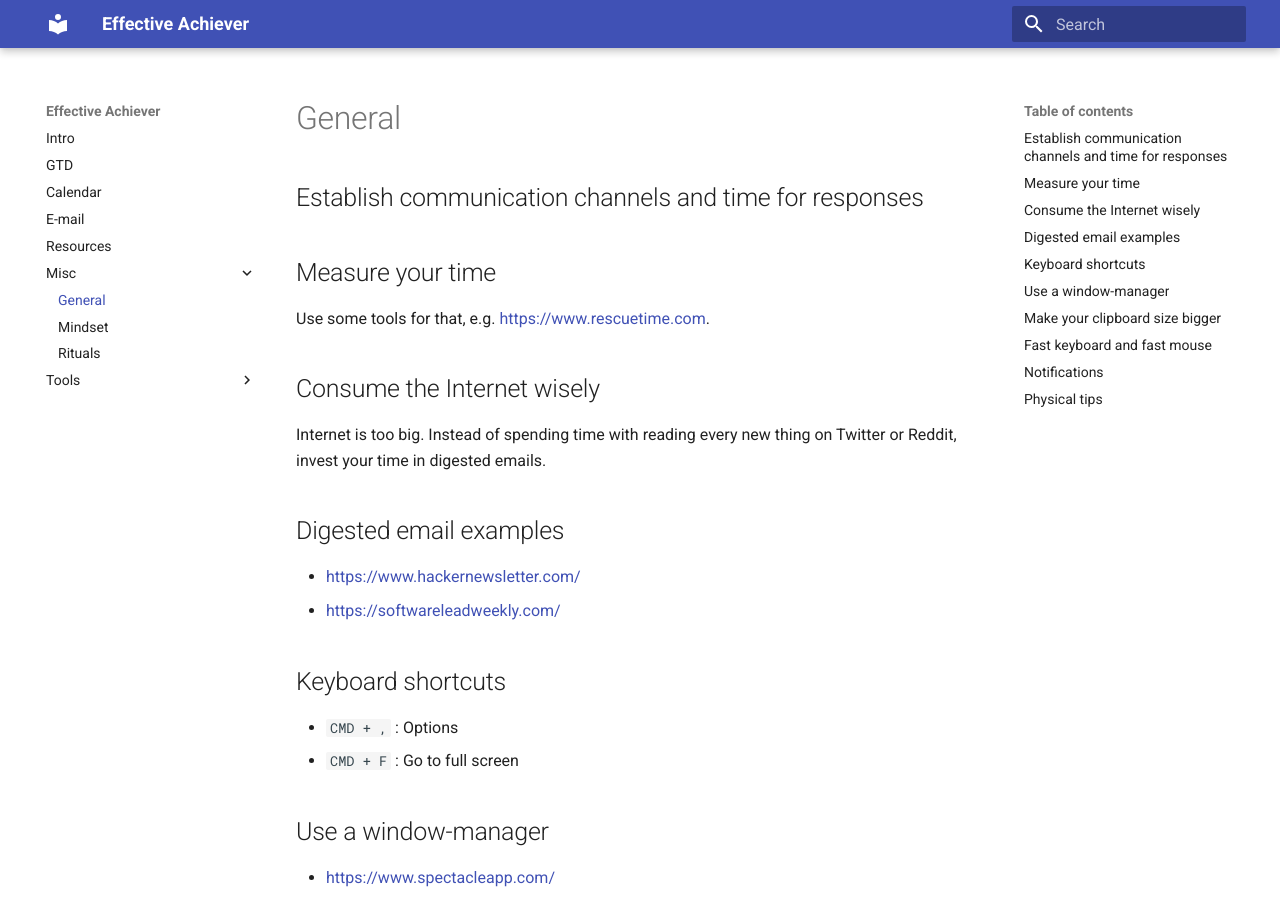
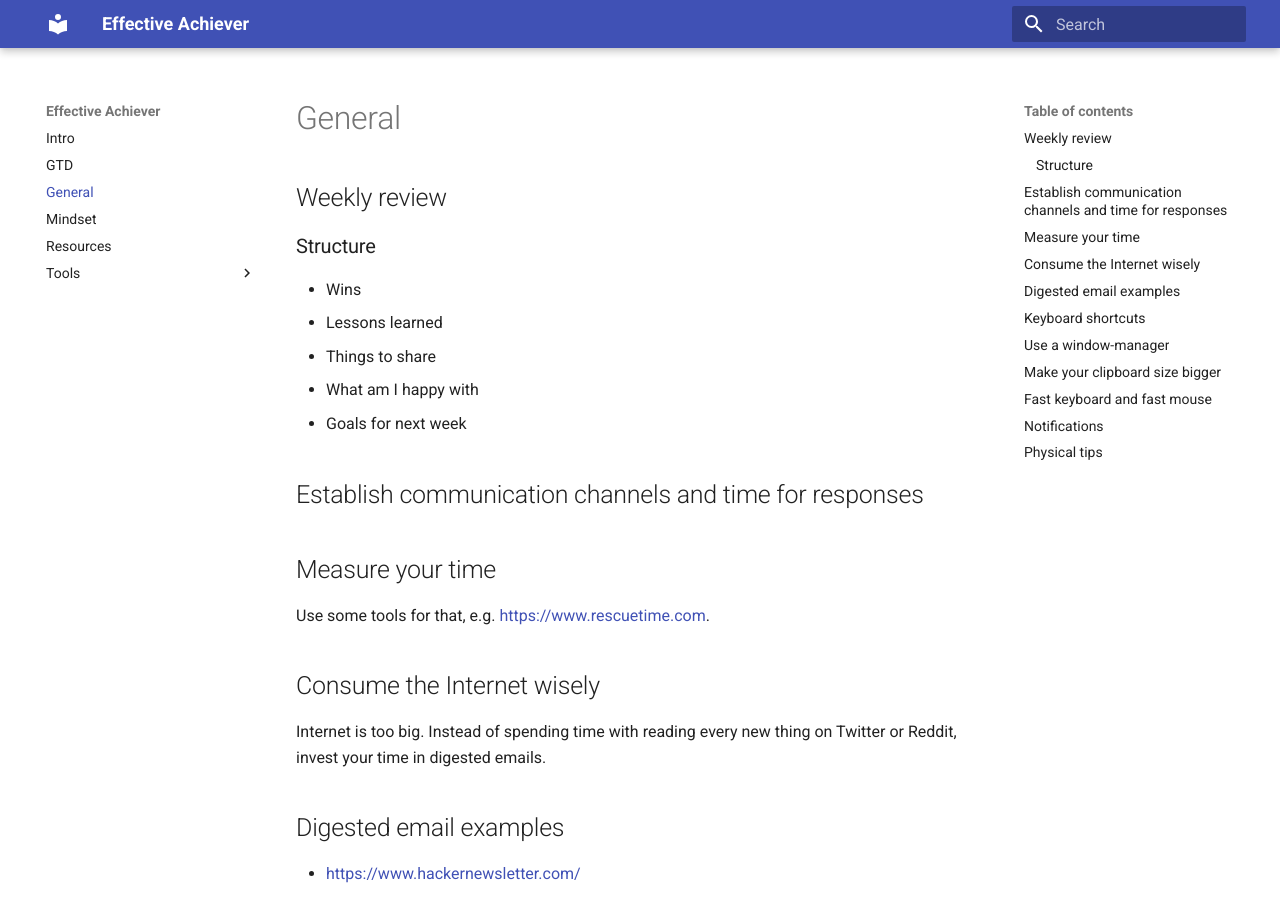
Before and after one commit to netguru/productivity, an MkDocs documentation site: the page built from docs/general.md, in a window 1280 px wide and 900 px high. Built offline with MkDocs 1.6.1 and Material for MkDocs 9.7.7, drawn with Linux system fonts in a browser that asks for light colours.

Commit message:
move things around

```diff
--- a/docs/misc/general.md
+++ b/docs/general.md
@@ -1,4 +1,14 @@
 # General
+
+## Weekly review
+
+### Structure
+
+* Wins
+* Lessons learned
+* Things to share
+* What am I happy with
+* Goals for next week
 
 ## Establish communication channels and time for responses
 
```
Also changed, not shown: docs/misc/rituals.md (deleted, +0 -11 lines), docs/tools/calendar.md (renamed from docs/calendar.md, +2 -2 lines), docs/mindset.md (renamed from docs/misc/mindset.md), docs/tools/email.md (renamed from docs/email.md).
